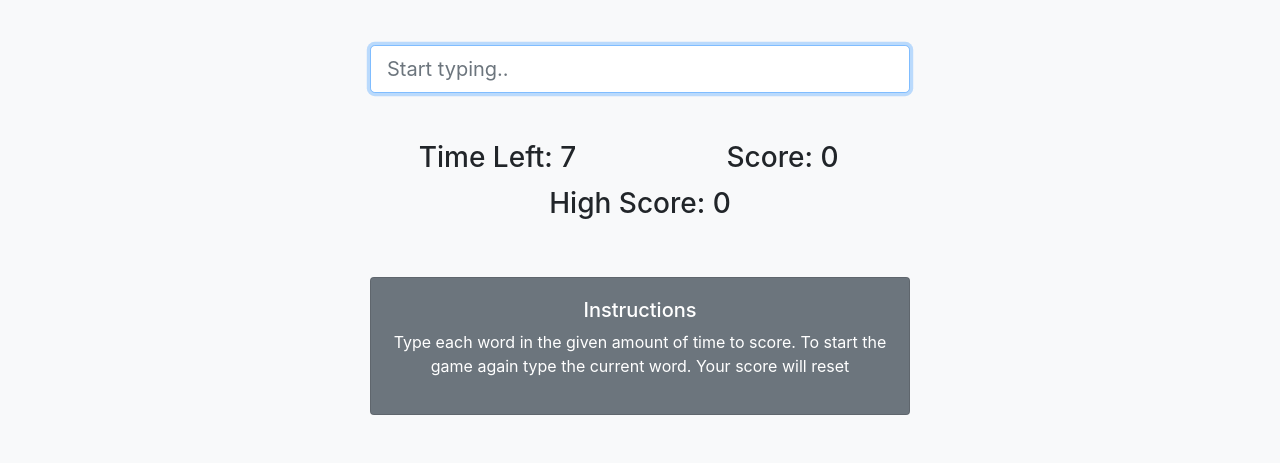
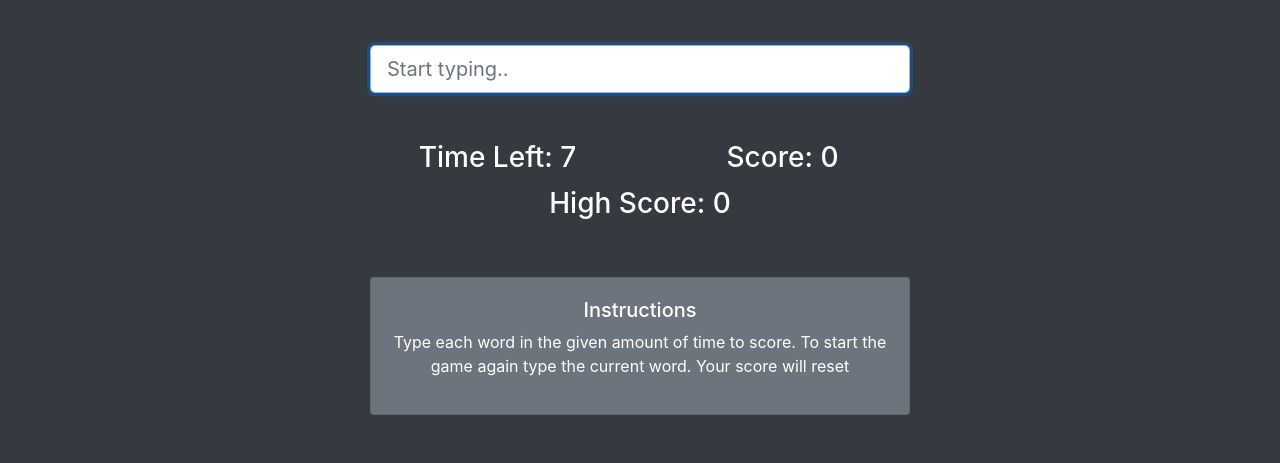
Before and after one commit to jarynseidl/typingGame, a plain HTML site: page index.html in a window 1280 px wide. Shown: the part 337-800 px from the top of the page. Drawn offline with nearby package versions, Linux system fonts and the light colour scheme.

Commit message:
changed theme to dark

```diff
--- a/index.html
+++ b/index.html
@@ -11,7 +11,7 @@
     <title>Document</title>
 </head>
 
-<body class="bg-light text-black">
+<body class="bg-dark text-white">
     <header>
         <h1 class="bg-secondary text-center p-3 mb-5">Typing Game</h1>
     </header>
```
